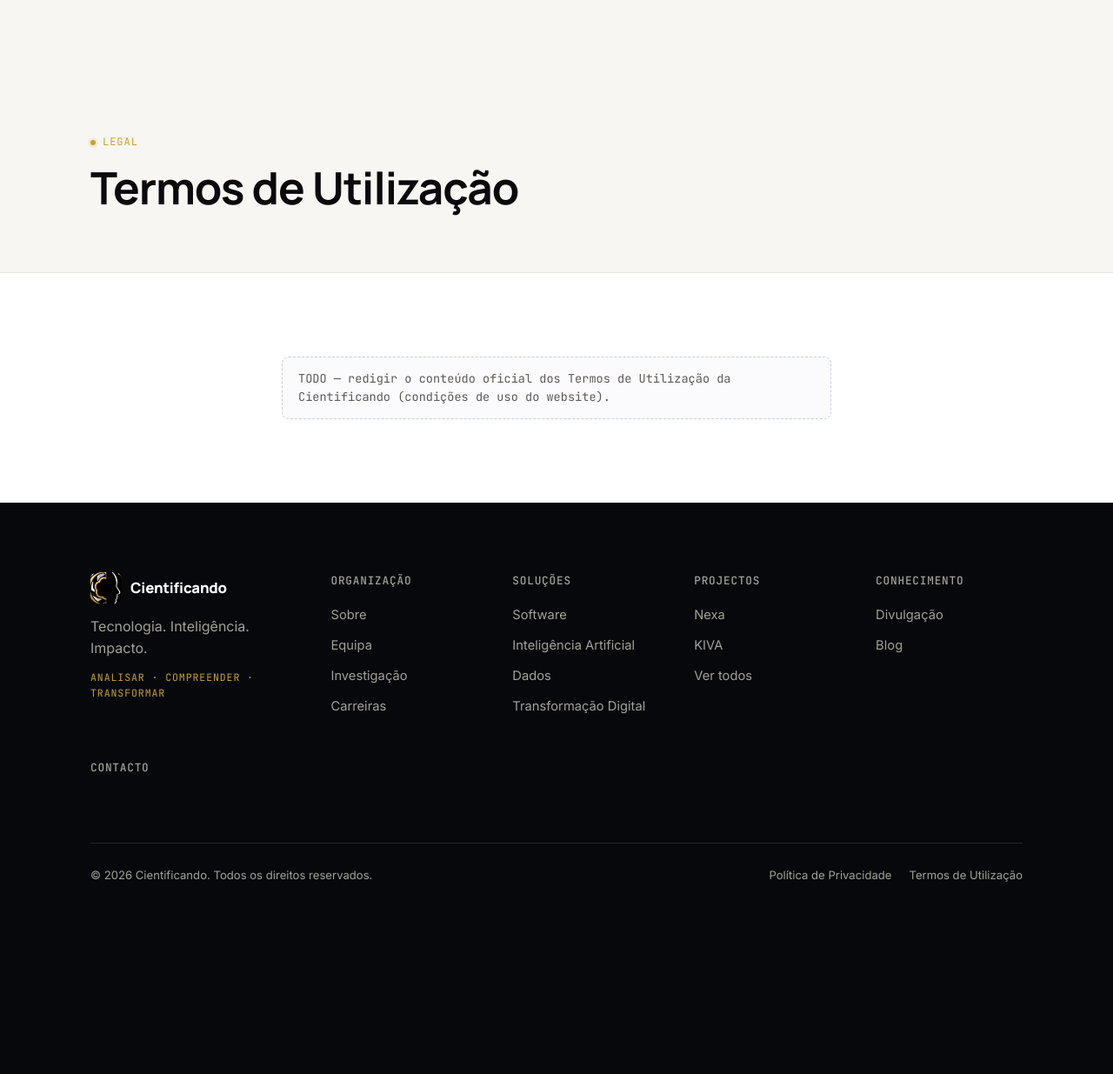
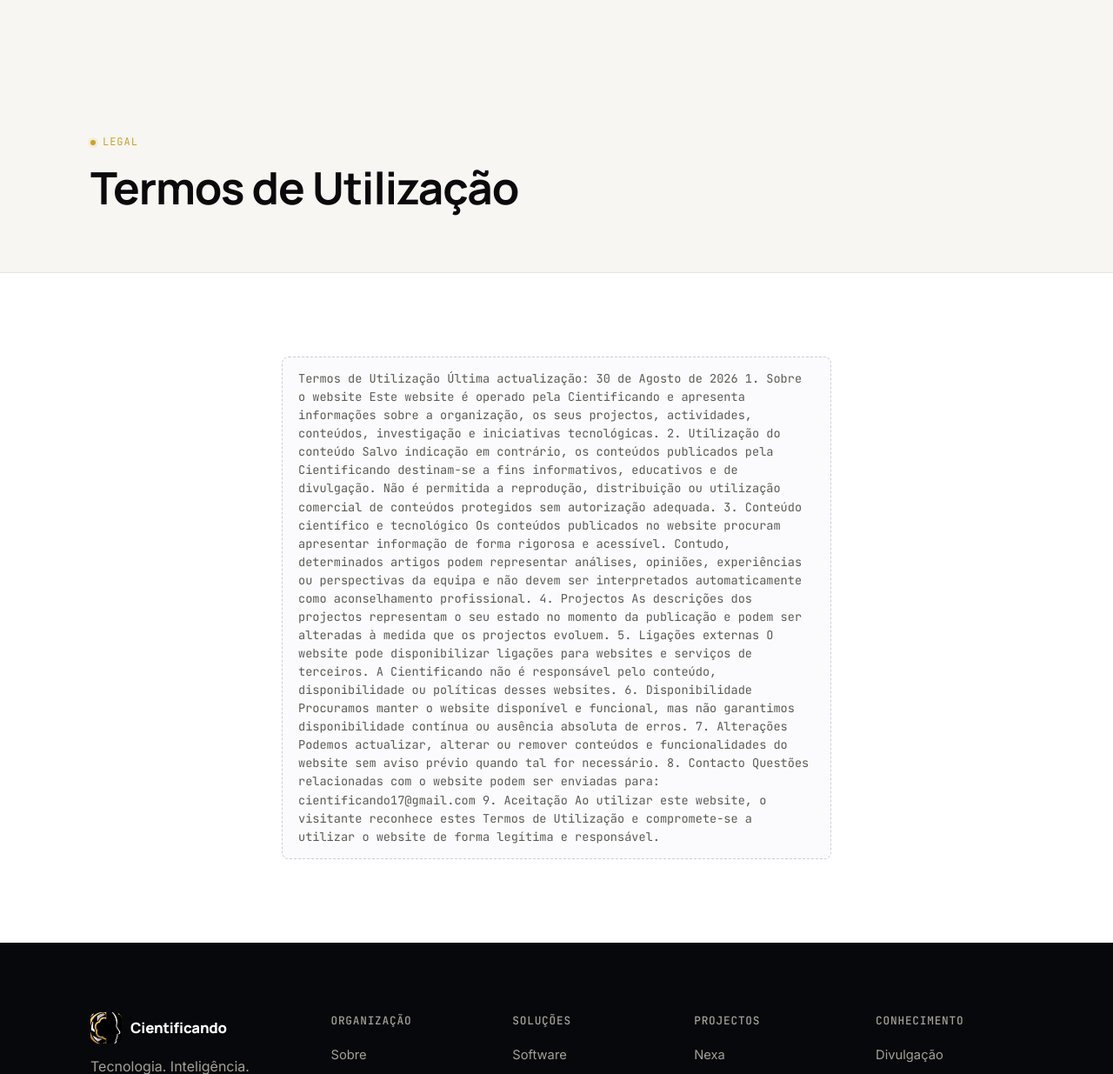
Before and after one commit to dianobudimboja/cientificando, a Django app: page /termos/ in a window 1280 px wide. Shown: the part 90-1325 px from the top of the page at 87% size. Before the commit the page ends 1104 px from the top, so only its background shows below. Run offline with Django 5.2, Linux system fonts and the light colour scheme; data comes from the database, SQL or seed files in the repository.

Commit message:
Colocação de Políticas e Termos

```diff
--- a/core/templates/core/termos.html
+++ b/core/templates/core/termos.html
@@ -9,7 +9,51 @@
 </section>
 <section class="section">
   <div class="container" style="max-width:760px;">
-    <div class="todo">TODO — redigir o conteúdo oficial dos Termos de Utilização da Cientificando (condições de uso do website).</div>
+    <div class="todo">
+      Termos de Utilização
+
+      Última actualização: 30 de Agosto de 2026
+
+        1. Sobre o website
+
+        Este website é operado pela Cientificando e apresenta informações sobre a organização, os seus projectos, actividades, conteúdos, investigação e iniciativas tecnológicas.
+
+        2. Utilização do conteúdo
+
+        Salvo indicação em contrário, os conteúdos publicados pela Cientificando destinam-se a fins informativos, educativos e de divulgação.
+
+        Não é permitida a reprodução, distribuição ou utilização comercial de conteúdos protegidos sem autorização adequada.
+
+        3. Conteúdo científico e tecnológico
+
+        Os conteúdos publicados no website procuram apresentar informação de forma rigorosa e acessível. Contudo, determinados artigos podem representar análises, opiniões, experiências ou perspectivas da equipa e não devem ser interpretados automaticamente como aconselhamento profissional.
+
+        4. Projectos
+
+        As descrições dos projectos representam o seu estado no momento da publicação e podem ser alteradas à medida que os projectos evoluem.
+
+        5. Ligações externas
+
+        O website pode disponibilizar ligações para websites e serviços de terceiros. A Cientificando não é responsável pelo conteúdo, disponibilidade ou políticas desses websites.
+
+        6. Disponibilidade
+
+        Procuramos manter o website disponível e funcional, mas não garantimos disponibilidade contínua ou ausência absoluta de erros.
+
+        7. Alterações
+
+        Podemos actualizar, alterar ou remover conteúdos e funcionalidades do website sem aviso prévio quando tal for necessário.
+
+        8. Contacto
+
+        Questões relacionadas com o website podem ser enviadas para:
+
+        cientificando17@gmail.com
+
+        9. Aceitação
+
+        Ao utilizar este website, o visitante reconhece estes Termos de Utilização e compromete-se a utilizar o website de forma legítima e responsável.
+    </div>
   </div>
 </section>
 {% endblock %}
```
Also changed, not shown: core/templates/core/privacidade.html (+47 -1 lines).
